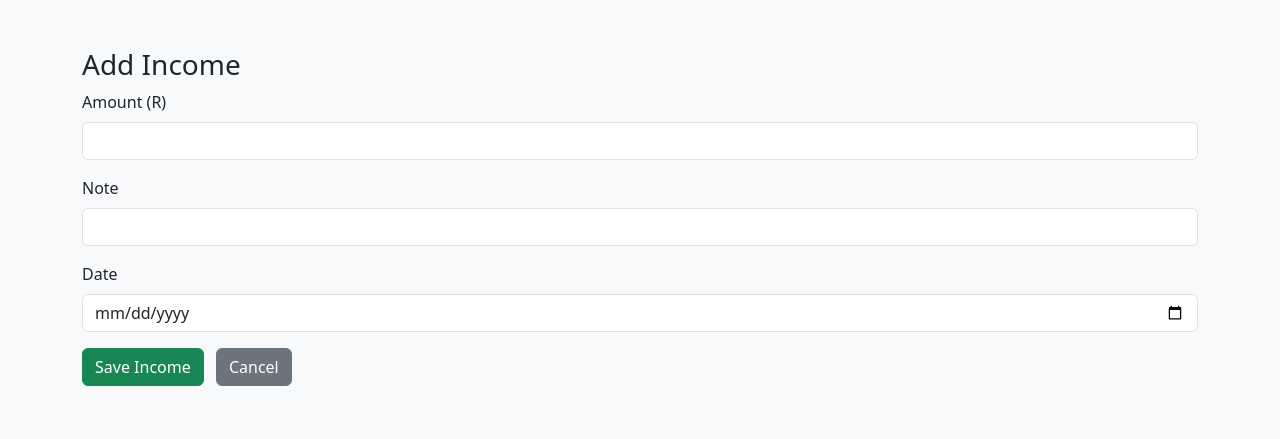
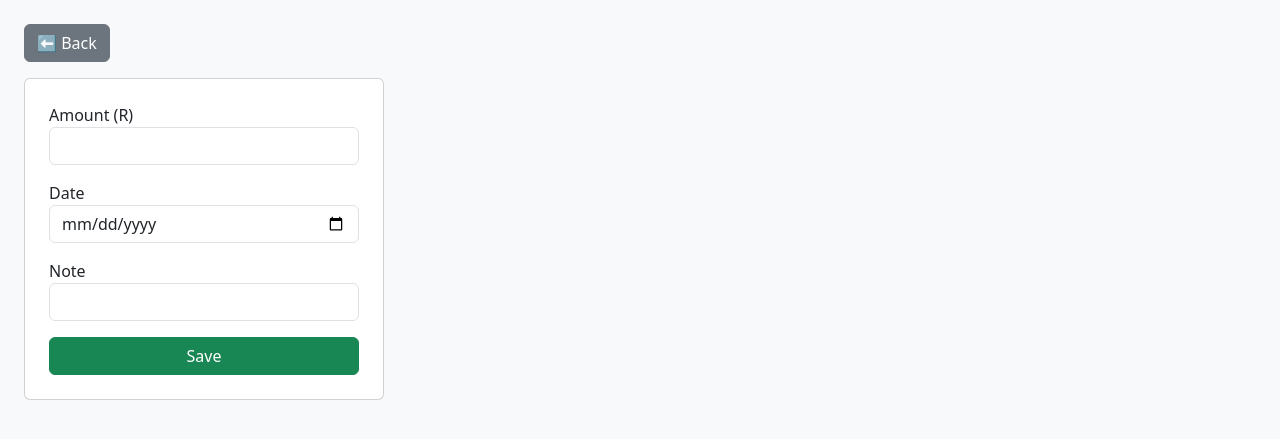
Before and after one commit to Nnzheni/church-finance-manager, a Flask app: template templates/add_income.html in a window 1280 px wide. Shown: the top 439 px of the page. Run offline with Flask 3, Linux system fonts and the light colour scheme; the template is opened without the code that fills it, so the values that code supplies are empty.

Commit message:
Update add_income.html

```diff
--- a/templates/add_income.html
+++ b/templates/add_income.html
@@ -1,65 +1,22 @@
 <!DOCTYPE html>
-<html lang="en">
-<head>
-  <meta charset="UTF-8">
+<html><head>
   <title>Add Income</title>
-  <link
-    rel="stylesheet"
-    href="https://cdn.jsdelivr.net/npm/bootstrap@5.3.0/dist/css/bootstrap.min.css"
-  >
-</head>
-<body class="bg-light">
-  <div class="container mt-5">
-    <h3>Add Income</h3>
-
-    <!-- Flash messages -->
-    {% with messages = get_flashed_messages(with_categories=true) %}
-      {% if messages %}
-        {% for category, msg in messages %}
-          <div class="alert alert-{{ category }}">{{ msg }}</div>
-        {% endfor %}
-      {% endif %}
-    {% endwith %}
-
-    <form method="POST">
+  <link href="https://cdn.jsdelivr.net/npm/bootstrap@5.3.0/dist/css/bootstrap.min.css" rel="stylesheet">
+</head><body class="bg-light p-4">
+  <a href="{{url_for('dashboard')}}" class="btn btn-secondary mb-3">⬅ Back</a>
+  <form method="POST" class="card p-4" style="max-width:360px;">
     <div class="mb-3">
-        <label for="amount" class="form-label">Amount (R)</label>
-        <input
-          id="amount"
-          name="amount"
-          type="number"
-          step="0.01"
-          class="form-control"
-          required
-        >
+      <label>Amount (R)</label>
+      <input name="amount" type="number" step="0.01" class="form-control" required>
     </div>
-
     <div class="mb-3">
-        <label for="note" class="form-label">Note</label>
-        <input
-          id="note"
-          name="note"
-          type="text"
-          class="form-control"
-          required
-        >
+      <label>Date</label>
+      <input name="date" type="date" class="form-control" required>
     </div>
-
     <div class="mb-3">
-        <label for="date" class="form-label">Date</label>
-        <input
-          id="date"
-          name="date"
-          type="date"
-          class="form-control"
-          value="{{ now().strftime('%Y-%m-%d') }}"
-          required
-        >
+      <label>Note</label>
+      <input name="note" class="form-control">
     </div>
-
-      <button type="submit" class="btn btn-success">Save Income</button>
-      <a href="{{ url_for('dashboard') }}" class="btn btn-secondary ms-2">Cancel</a>
+    <button class="btn btn-success w-100">Save</button>
   </form>
-  </div>
-</body>
-</html>
+</body></html>
```
Lines whose indentation alone changed are shown as unchanged.
